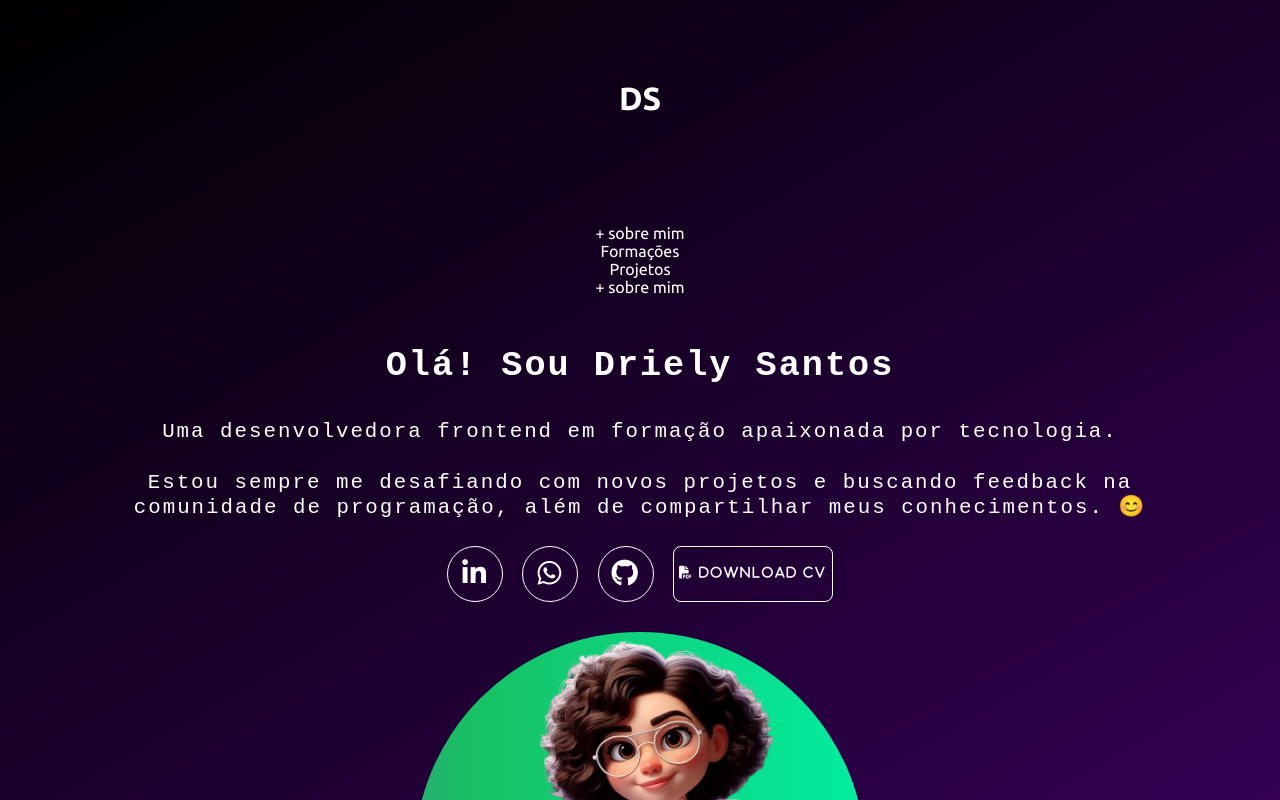
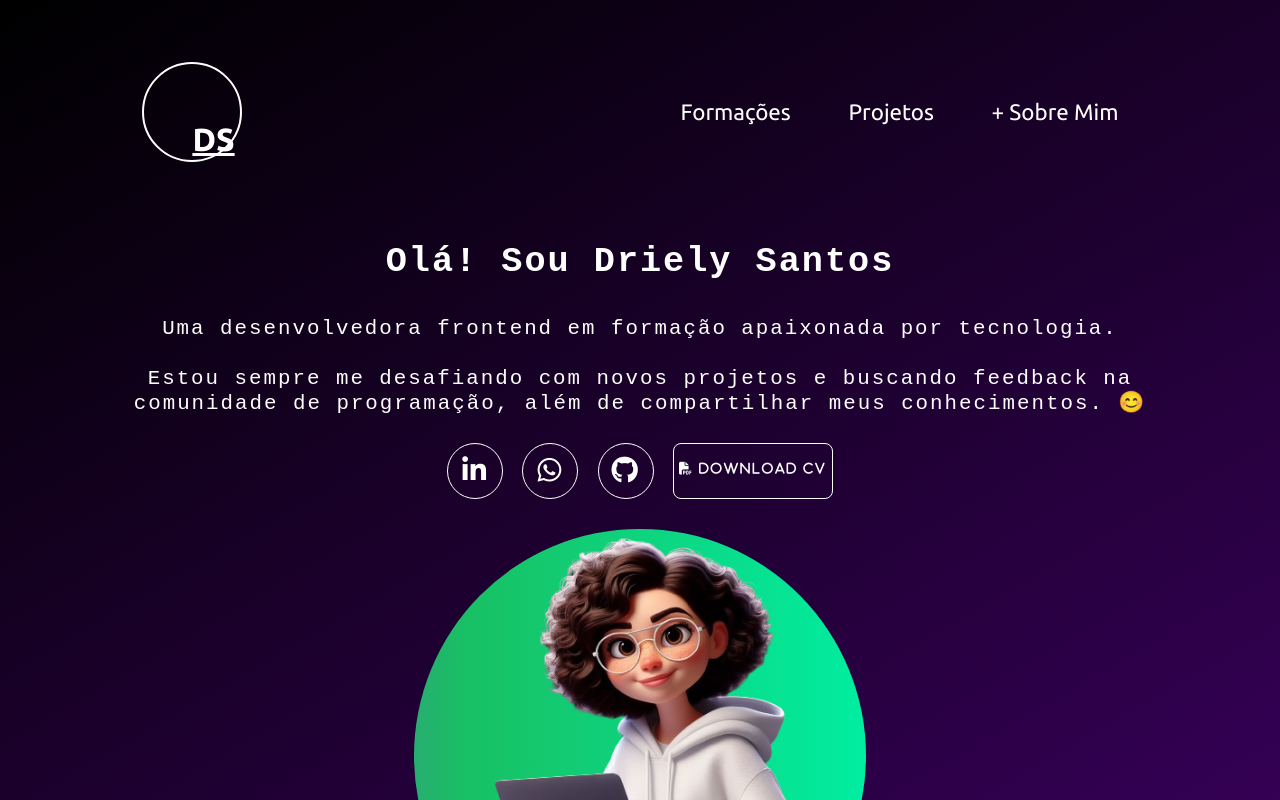
Before and after one commit to DrielySantos/portfolio, a React (Vite) app: page / in a window 1280 px wide. Shown: the top 800 px of the page. Built offline with nearby package versions, Linux system fonts and the light colour scheme.

Commit message:
feat: atualizar a estrutura do componente Header para melhorar a semântica e a organização do código

```diff
--- a/src/components/Header.jsx
+++ b/src/components/Header.jsx
@@ -1,18 +1,18 @@
 function Header(){
     return(
-        <header className="header">
+            <div className="cabecalho">
                 <a href="#">
                     <h1 className="logo">DS</h1>
                 </a>
                 <nav className="menu">
                     <ul>
-                    <li><a href="#info-sobre">+ sobre mim</a></li>
                         <li><a href="#formacoes">Formações</a></li>
                         <li><a href="#projetos">Projetos</a></li>
+                        <li><a href="#info-sobre">+ sobre mim</a></li>
                         <li className="menu__sobre-mim"><a href="#info-sobre">+ sobre mim</a></li>
                     </ul>
                 </nav>
-        </header>
+            </div>
     )
 }
 
```
Lines whose indentation alone changed are shown as unchanged.
